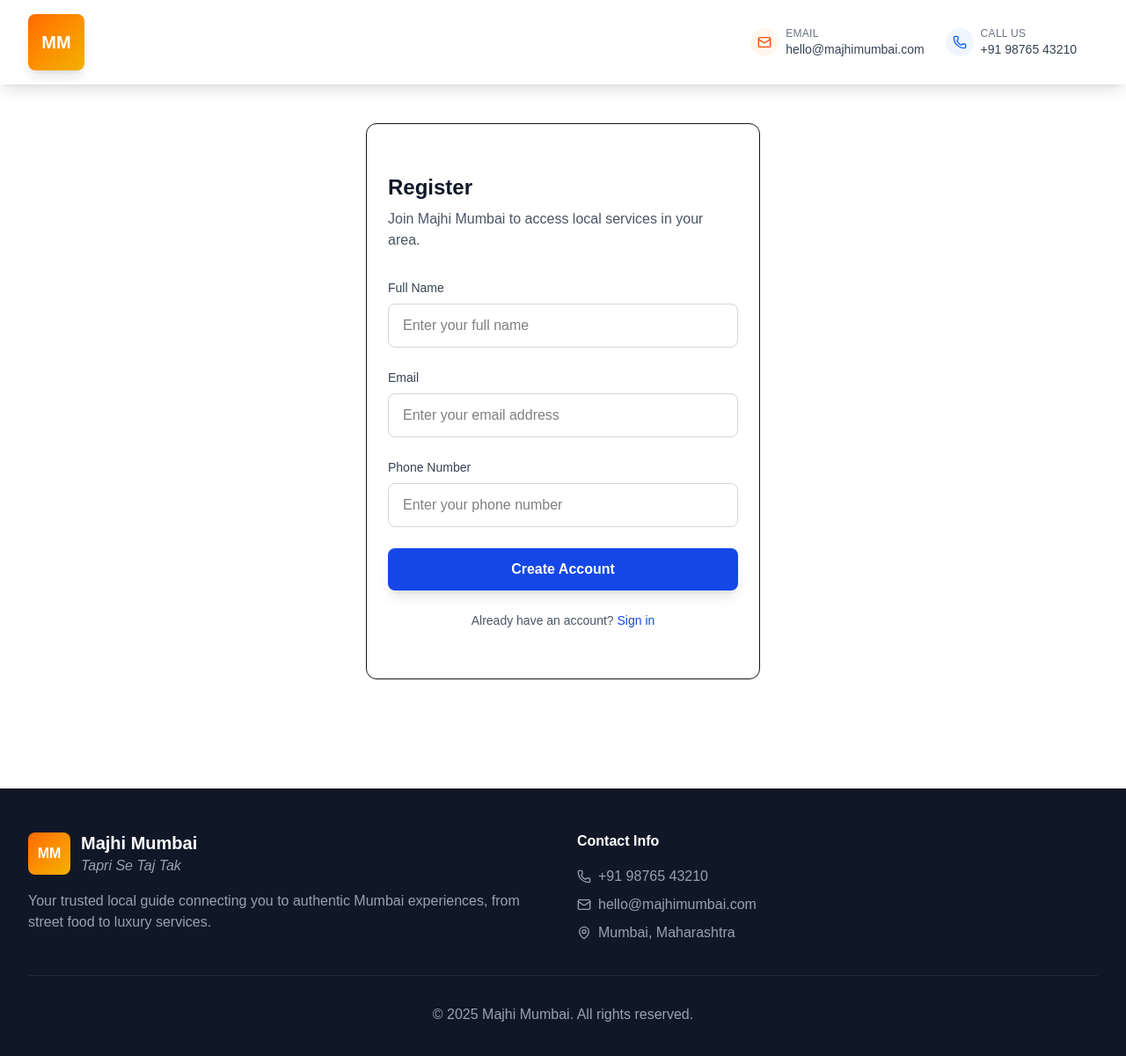
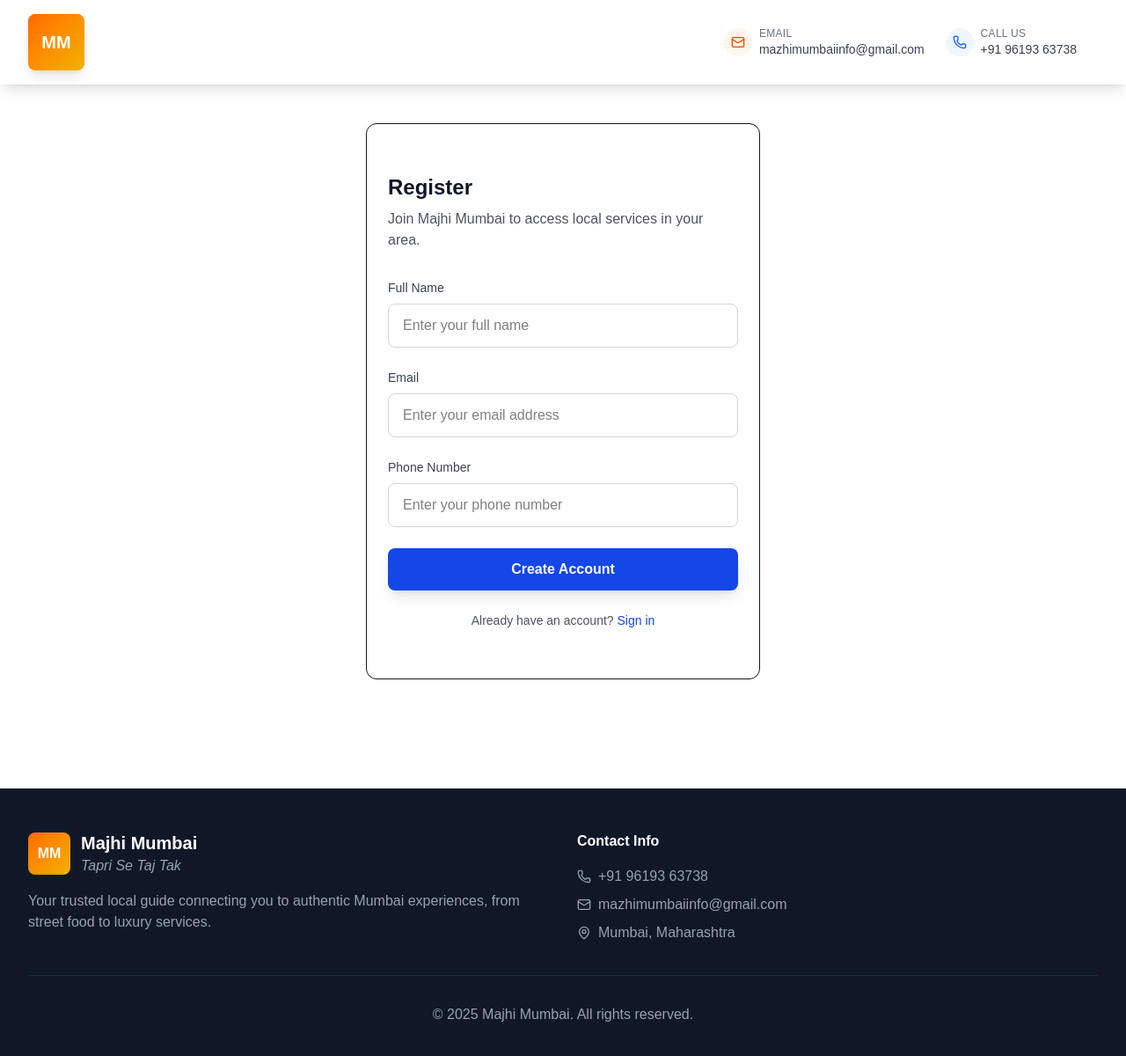
Before and after one commit to Shivraj-Chavan/welcome-mumbai, a Next.js app: page /register in a window 1280 px wide. Shown: the top 1200 px of the page at 88% size. Built offline with nearby package versions, Linux system fonts and the light colour scheme.

Commit message:
contacts updated

```diff
--- a/src/app/layout.js
+++ b/src/app/layout.js
@@ -14,8 +14,7 @@ const geistMono = Geist_Mono({
 });
 
 export const metadata = {
-  title: "Create Next App",
-  description: "Generated by create next app",
+  title: "MazhiMumbai",
 };
 
 export default function RootLayout({ children }) {
@@ -43,27 +42,27 @@ export default function RootLayout({ children }) {
               </div>
               <div className="hidden lg:block">
                 <div className="text-xs text-gray-500 uppercase tracking-wide">Email</div>
-                <div className="text-sm font-medium">hello@majhimumbai.com</div>
+                <div className="text-sm font-medium">mazhimumbaiinfo@gmail.com</div>
               </div>
             </div>
 
             {/* Phone */}
-            <div className="flex items-center space-x-2 text-gray-700 hover:text-blue-600 transition-colors group">
+            <div className="hidden sm:flex items-center space-x-2 text-gray-700 hover:text-blue-600 transition-colors group">
               <div className="p-2 bg-blue-50 rounded-full group-hover:bg-blue-100 transition-colors">
                 <Phone className="w-4 h-4 text-blue-600" />
               </div>
               <div className="hidden sm:block">
                 <div className="text-xs text-gray-500 uppercase tracking-wide">Call Us</div>
-                <div className="text-sm font-medium">+91 98765 43210</div>
+                <div className="text-sm font-medium">+91 96193 63738</div>
               </div>
             </div>
 
             {/* Mobile Contact Button */}
             <div className="sm:hidden flex items-center space-x-2">
-              <a href="mailto:hello@majhimumbai.com" className="p-2 bg-orange-50 rounded-full hover:bg-orange-100 transition-colors">
+              <a href="mailto:mazhimumbaiinfo@gmail.com" className="p-2 bg-orange-50 rounded-full hover:bg-orange-100 transition-colors">
                 <Mail className="w-4 h-4 text-orange-600" />
               </a>
-              <a href="tel:+919876543210" className="p-2 bg-blue-50 rounded-full hover:bg-blue-100 transition-colors">
+              <a href="tel:+919619363738" className="p-2 bg-blue-50 rounded-full hover:bg-blue-100 transition-colors">
                 <Phone className="w-4 h-4 text-blue-600" />
               </a>
             </div>
@@ -98,11 +97,11 @@ export default function RootLayout({ children }) {
               <div className="space-y-2 text-gray-400">
                 <div className="flex items-center space-x-2">
                   <Phone className="w-4 h-4" />
-                  <span>+91 98765 43210</span>
+                  <span>+91 96193 63738</span>
                 </div>
                 <div className="flex items-center space-x-2">
                   <Mail className="w-4 h-4" />
-                  <span>hello@majhimumbai.com</span>
+                  <span>mazhimumbaiinfo@gmail.com</span>
                 </div>
                 <div className="flex items-center space-x-2">
                   <MapPin className="w-4 h-4" />
--- a/src/app/register/page.jsx
+++ b/src/app/register/page.jsx
@@ -125,7 +125,7 @@ export default function RegistrationPage() {
           {showSuccess && (
             <div className="mb-6 p-4 bg-green-50 border border-green-200 rounded-lg">
               <p className="text-green-800 font-medium">
-Registration received! Our team will contact you shortly to complete the process.
+              Registration received! Our team will contact you shortly to complete the process.
               </p>
             </div>
           )}
```
